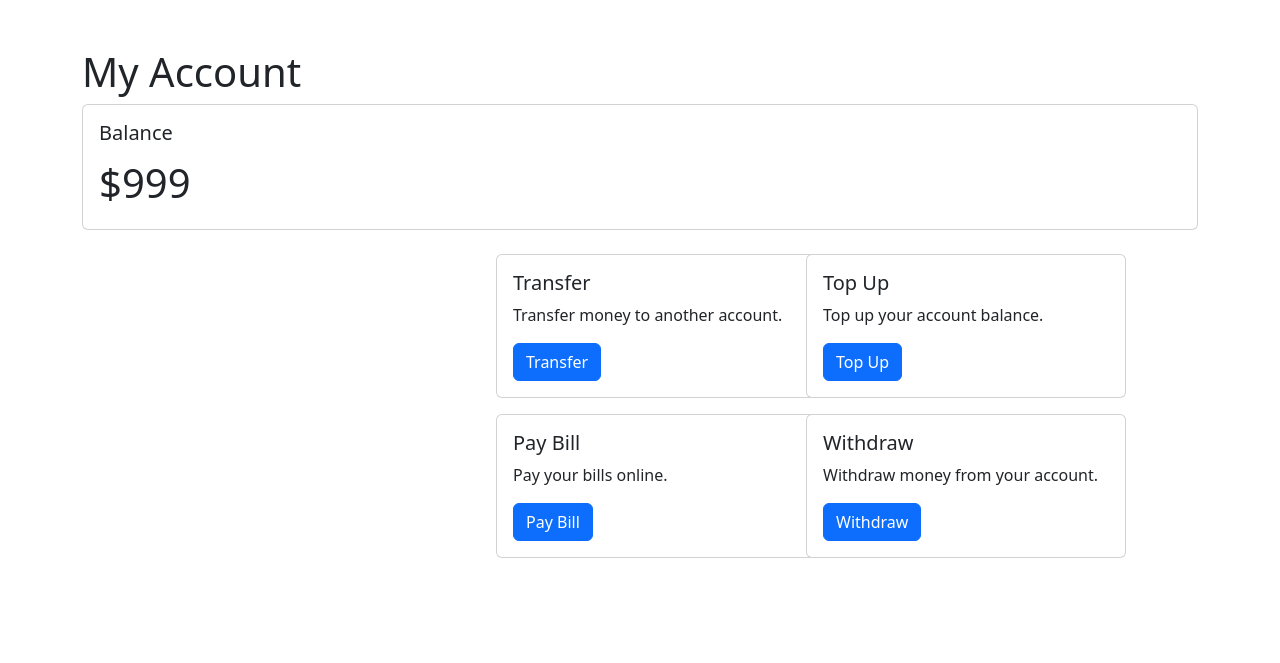
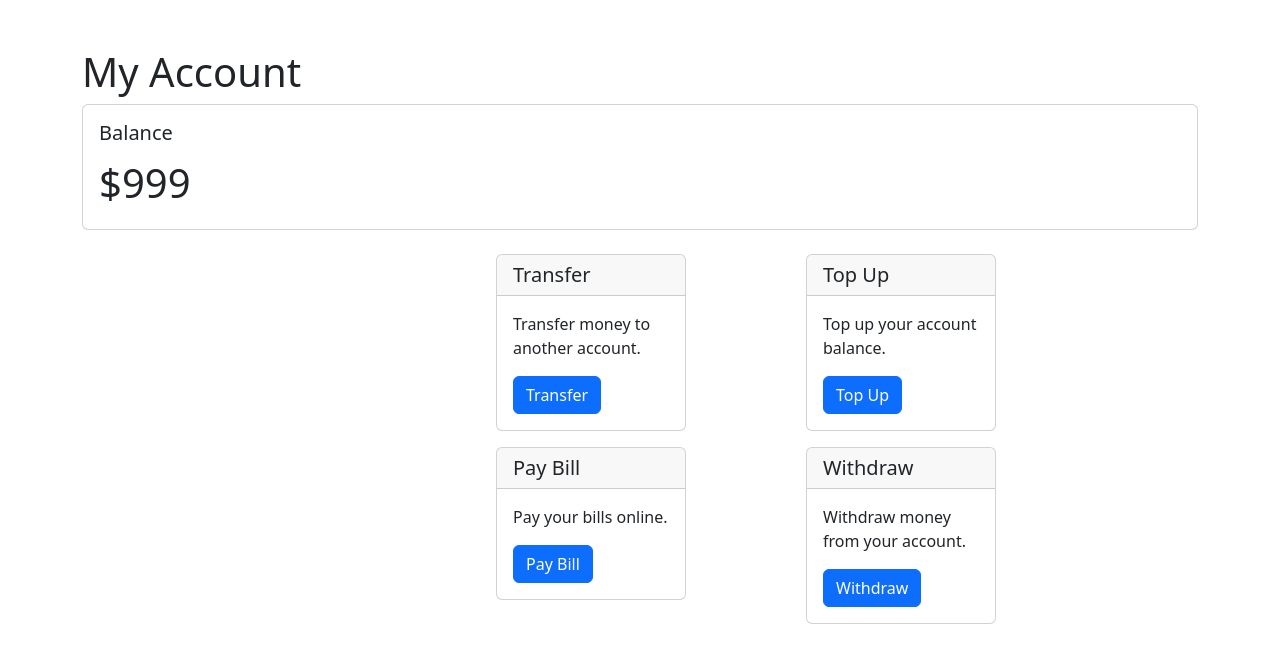
Before and after one commit to ClairCrest/DBProject, a PHP site: page /Homepage/ in a window 1280 px wide. Shown: the top 663 px of the page. Run offline with PHP 8.4, Linux system fonts and the light colour scheme.

Commit message:
Update index.php

```diff
--- a/Homepage/index.php
+++ b/Homepage/index.php
@@ -22,36 +22,36 @@
     </div>
     <div class="row bottom-center">
       <div class="col-md-3 mx-5 my-2">
-        <div class="card action-card larger-card">
+        <div class="card action-card larger-card w-100">
+        <h5 class="card-header">Transfer</h5>
           <div class="card-body">
-            <h5 class="card-title">Transfer</h5>
             <p class="card-text">Transfer money to another account.</p>
             <a href="#" class="btn btn-primary">Transfer</a>
           </div>
         </div>
       </div>
       <div class="col-md-3 mx-5 my-2">
-        <div class="card action-card larger-card">
+        <div class="card action-card larger-card w-100">
+        <h5 class="card-header">Top Up</h5>
           <div class="card-body">
-            <h5 class="card-title">Top Up</h5>
             <p class="card-text">Top up your account balance.</p>
             <a href="#" class="btn btn-primary">Top Up</a>
           </div>
         </div>
       </div>
       <div class="col-md-3 mx-5 my-2">
-        <div class="card action-card larger-card">
+        <div class="card action-card larger-card w-100">
+        <h5 class="card-header">Pay Bill</h5>
           <div class="card-body">
-            <h5 class="card-title">Pay Bill</h5>
             <p class="card-text">Pay your bills online.</p>
             <a href="#" class="btn btn-primary">Pay Bill</a>
           </div>
         </div>
       </div>
       <div class="col-md-3 mx-5 my-2">
-        <div class="card action-card larger-card">
+        <div class="card action-card larger-card w-100">
+        <h5 class="card-header">Withdraw</h5>
           <div class="card-body">
-            <h5 class="card-title">Withdraw</h5>
             <p class="card-text">Withdraw money from your account.</p>
             <a href="#" class="btn btn-primary">Withdraw</a>
           </div>
```
